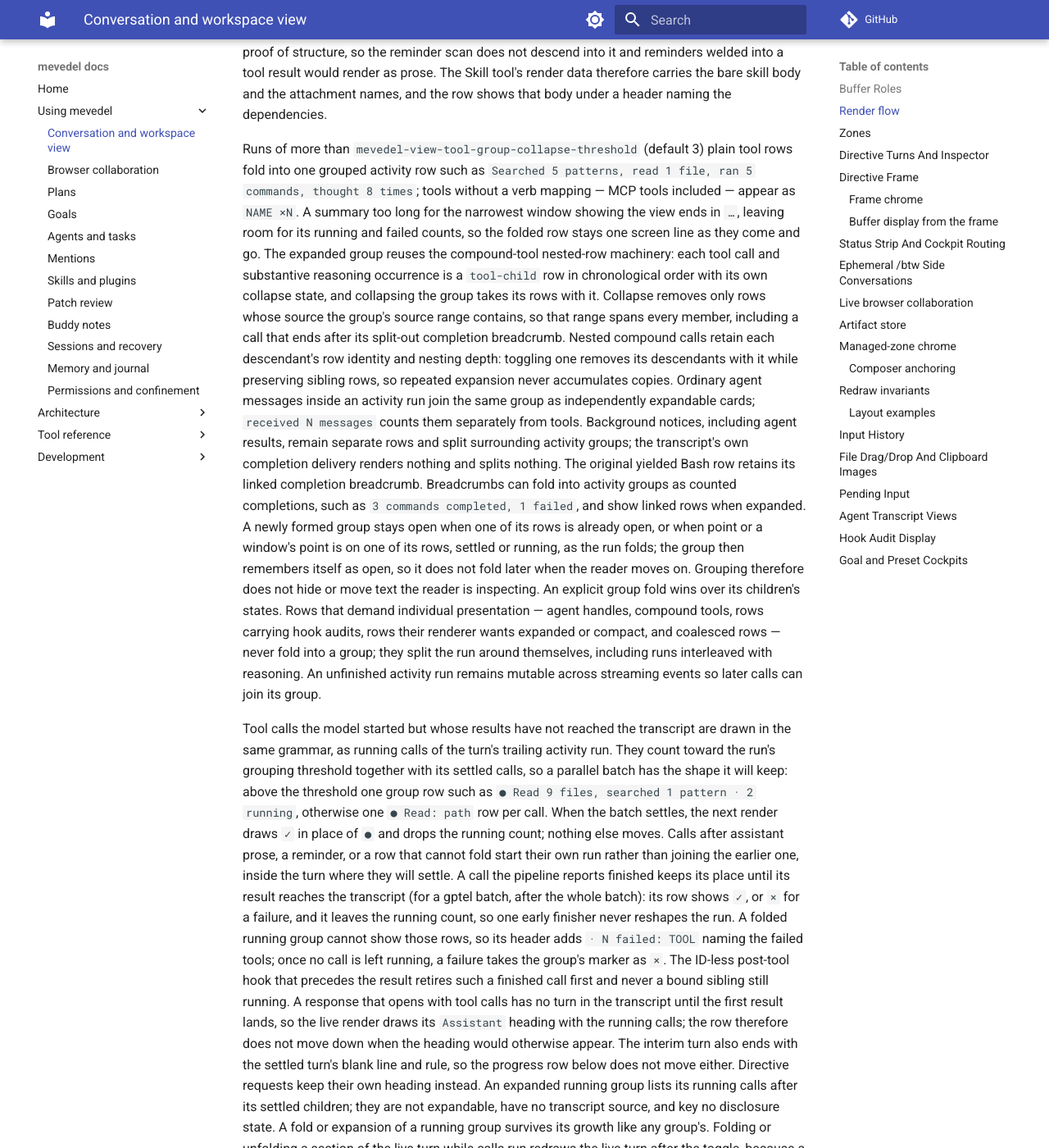
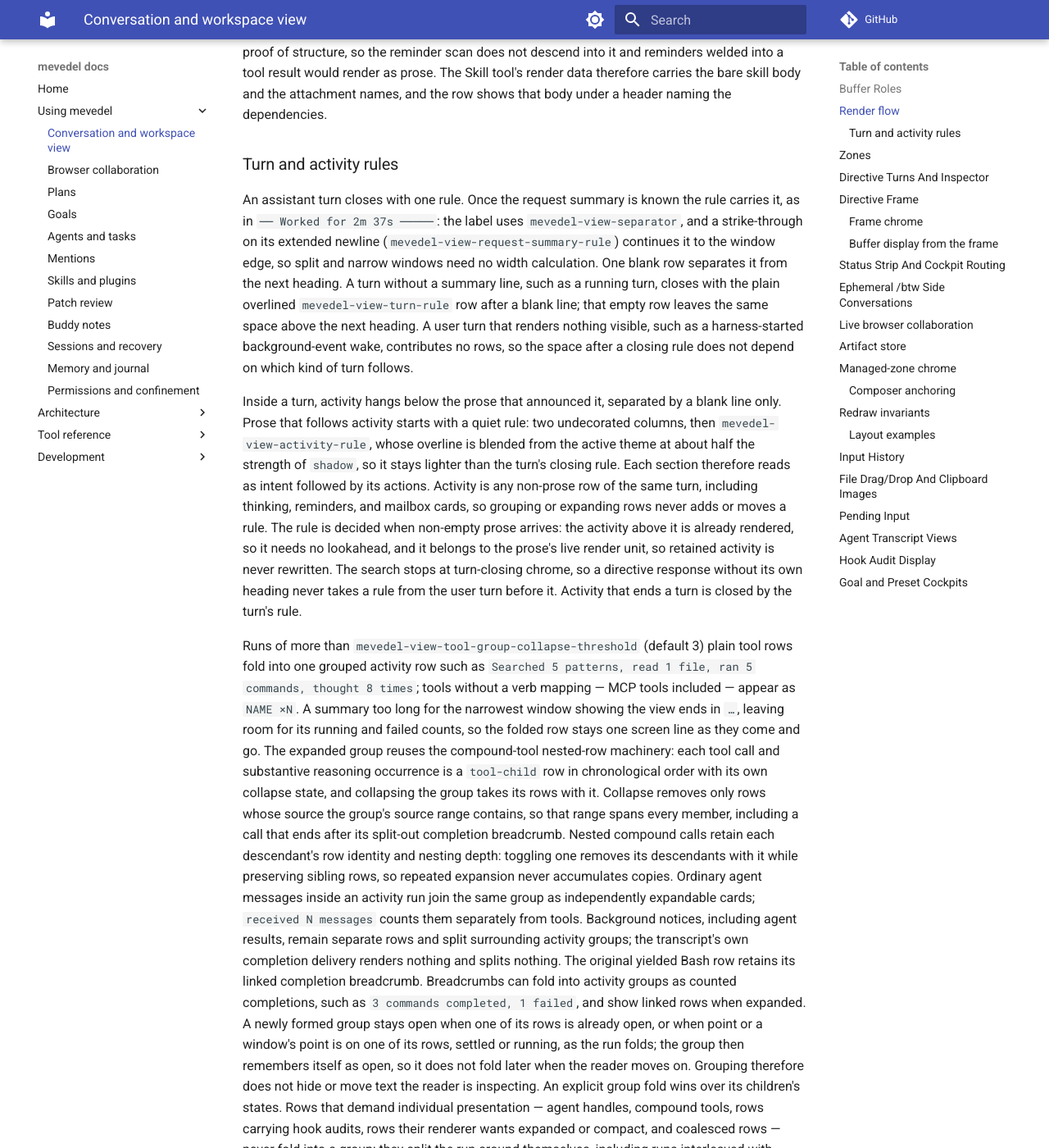
Before and after one commit to FrauH0lle/mevedel, an MkDocs documentation site: the page built from docs/view.md, in a window 1280 px wide and 1400 px high, scrolled down 15820 px. Shown: the whole window at 82% size. Built offline with MkDocs 1.6.1 and Material for MkDocs 9.7.7, drawn with Linux system fonts in a browser that asks for light colours; comment, search, counter and statistics services are not loaded; some of the changed text lies outside the part shown.

Commit message:
feat(view): Rule activity off before the next prose and fold the summary into the turn rule
The rule inside an assistant turn sat before activity that followed prose,
so the narration was cut off from the tools it announced while those tools
ran into the next paragraph.  Activity now hangs below its prose with a
blank line, and prose that follows activity starts with a quiet inset rule:
two undecorated columns, then an overline blended from the theme at about
half the strength of `shadow'.  The rule is decided when non-empty prose
arrives, belongs to that prose's live unit, and never crosses turn-closing
chrome, so a directive response cannot inherit one from its user turn.

The request summary now is the closing rule: `── Worked for 2m 37s' with a
strike-through on its extended newline that reaches the window edge
without width calculation, then one blank row before the next heading.
Turns without a summary keep the plain overlined rule.

A hidden background-event wake turn rendered two empty rows, so the space
after a closing rule differed before `Assistant' and `You'.  User turns
that render nothing visible now contribute no text.  Request-failure cards
after prose get the same blank line as other activity.

The spool startup test now ignores Emacs's own undo boundary timer, which
any undo-recorded change can arm and which made it order-dependent.

Compiled, alternating benchmarks: mixed 24-turn redraw +0.17% and tool
burst +1.05%, both within run variance; sampled allocation +1.3%, from the
footer's extra property intervals.

```diff
--- a/docs/view.md
+++ b/docs/view.md
@@ -753,6 +753,34 @@ it and reminders welded into a tool result would render as prose. The Skill
 tool's render data therefore carries the bare skill body and the attachment
 names, and the row shows that body under a header naming the dependencies.
 
+### Turn and activity rules
+
+An assistant turn closes with one rule. Once the request summary is known the
+rule carries it, as in `── Worked for 2m 37s ─────`: the label uses
+`mevedel-view-separator`, and a strike-through on its extended newline
+(`mevedel-view-request-summary-rule`) continues it to the window edge, so split
+and narrow windows need no width calculation. One blank row separates it from
+the next heading. A turn without a summary line, such as a running turn,
+closes with the plain overlined `mevedel-view-turn-rule` row after a blank line;
+that empty row leaves the same space above the next heading. A user turn that
+renders nothing visible, such as a harness-started background-event wake,
+contributes no rows, so the space after a closing rule does not depend on
+which kind of turn follows.
+
+Inside a turn, activity hangs below the prose that announced it, separated by a
+blank line only. Prose that follows activity starts with a quiet rule: two
+undecorated columns, then `mevedel-view-activity-rule`, whose overline is
+blended from the active theme at about half the strength of `shadow`, so it
+stays lighter than the turn's closing rule. Each section therefore reads as
+intent followed by its actions. Activity is any non-prose row of the same
+turn, including thinking, reminders, and mailbox cards, so grouping or
+expanding rows never adds or moves a rule. The rule is decided when non-empty
+prose arrives: the activity above it is already rendered, so it needs no
+lookahead, and it belongs to the prose's live render unit, so retained
+activity is never rewritten. The search stops at turn-closing chrome, so a
+directive response without its own heading never takes a rule from the user
+turn before it. Activity that ends a turn is closed by the turn's rule.
+
 Runs of more than `mevedel-view-tool-group-collapse-threshold` (default 3)
 plain tool rows fold into one grouped activity row such as
 `Searched 5 patterns, read 1 file, ran 5 commands, thought 8 times`; tools
@@ -810,7 +838,8 @@ calls has no turn in the transcript until the first result lands, so the
 live render draws its `Assistant` heading with the running calls; the row
 therefore does not move down when the heading would otherwise appear. The
 interim turn also ends with the settled turn's blank line and rule, so the
-progress row below does not move either.
+progress row below does not move either. The labelled closing rule that
+replaces the plain rule when the request ends is one row taller.
 Directive requests keep their own heading instead. An expanded running group lists its
 running calls after its settled children; they are not expandable, have no
 transcript source, and key no disclosure state. A fold or expansion of a
```
Also changed, not shown: 5 other files.
